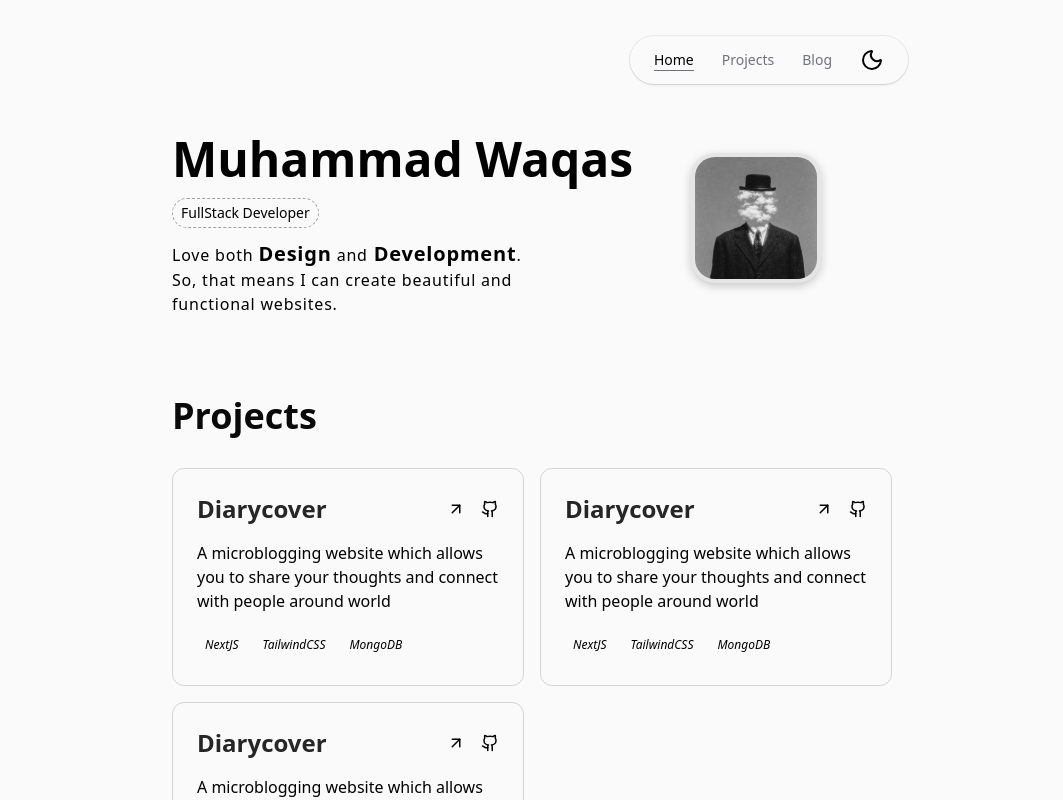
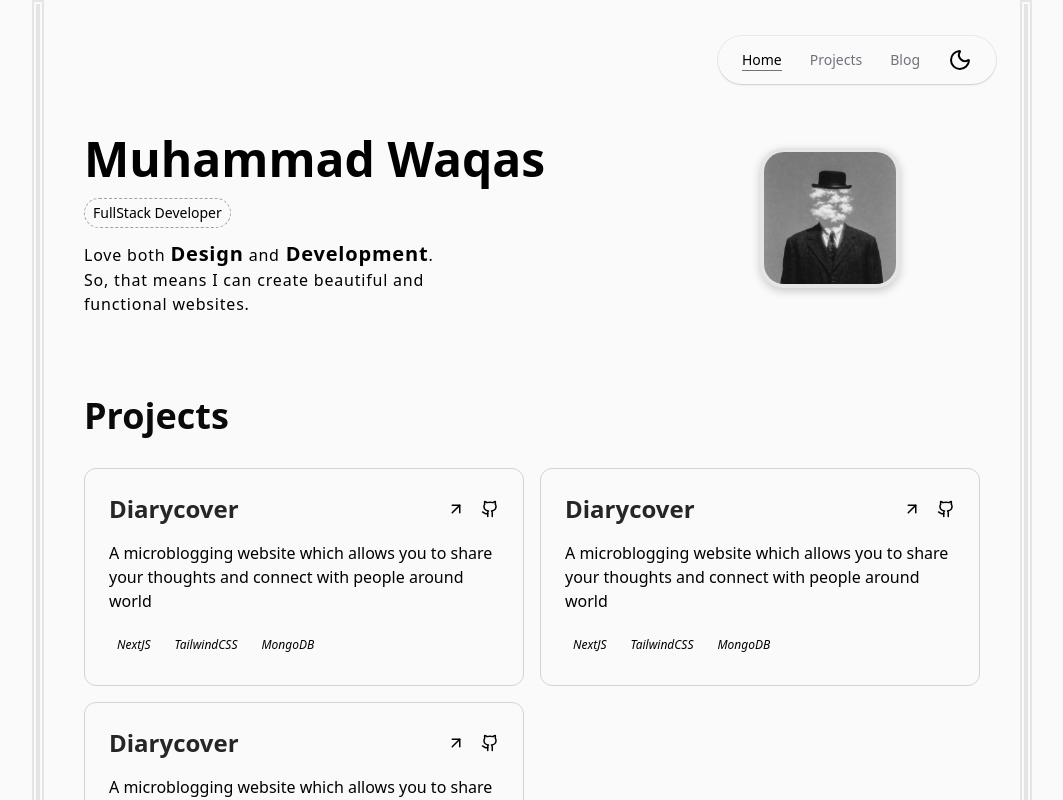
Before and after one commit to waqas60/portfolio, a Next.js app: page / in a window 1280 px wide. Shown: the top 800 px of the page, without its empty margins (108-1171 px from the left). Built offline with nearby package versions, Linux system fonts and the light colour scheme.

Commit message:
layout changing, add boundhary and change meta data

```diff
--- a/app/layout.tsx
+++ b/app/layout.tsx
@@ -20,8 +20,8 @@ const inter = Inter({
 });
 
 export const metadata: Metadata = {
-  title: "Create Next App",
-  description: "Generated by create next app",
+  title: "Portfolio of Muhammad Waqas",
+  description: "portfolio by m_waqas",
 };
 
 export default function RootLayout({
@@ -32,11 +32,22 @@ export default function RootLayout({
   return (
     <html lang="en">
       <body
-        className={`${inter.variable} text-foregroundI bg-background mx-auto min-h-screen max-w-200 font-sans antialiased`}
+        className={`${inter.variable} text-foregroundI bg-background mx-auto flex min-h-screen max-w-250 font-sans antialiased`}
       >
-        <ThemeProvider attribute="class" defaultTheme="system" enableSystem>
-          <Navbar />
-          {children}
+        <ThemeProvider
+          attribute="class"
+          defaultTheme="system"
+          enableSystem
+          disableTransitionOnChange
+        >
+          <div className=" min-h-screen border-6 border-double border-neutral-200 dark:border-neutral-800" />
+          {/* <div className="min-h-screen border-3 border-neutral-200" /> */}
+          {/* <div className="min-h-screen border border-neutral-200 ml-1" /> */}
+          <div>
+            <Navbar />
+            {children}
+          </div>
+          <div className="min-h-screen border-6 border-double border-neutral-200 dark:border-neutral-800" />
         </ThemeProvider>
       </body>
     </html>
--- a/app/page.tsx
+++ b/app/page.tsx
@@ -6,7 +6,7 @@ export default function Home() {
   return (
     <div className="px-10">
       <main className="flex flex-col justify-between">
-        <div className="flex items-center gap-2">
+        <div className="flex items-center justify-between">
           <div>
             <h1 className="text-5xl/relaxed font-semibold">Muhammad Waqas</h1>
             <p className="w-fit rounded-full border border-dashed border-neutral-400 px-2 py-1 text-sm">
@@ -14,8 +14,8 @@ export default function Home() {
             </p>
             <div className="leading-wider mt-3 max-w-[70%] text-base tracking-wider dark:text-neutral-50">
               <p className="w-full">
-                Love both <span className="font-bold text-xl">Design</span> and
-                <span className="font-bold text-xl"> Development</span>.
+                Love both <span className="text-xl font-bold">Design</span> and
+                <span className="text-xl font-bold"> Development</span>.
               </p>
               <p className="">
                 So, that means I can create beautiful and functional websites.
@@ -23,12 +23,12 @@ export default function Home() {
             </div>
           </div>
 
-          <div className="pointer-events-none overflow-hidden rounded-3xl bg-neutral-200 shadow-[0_3px_10px_rgb(0,0,0,0.2)] select-none">
+          <div className="pointer-events-none overflow-hidden rounded-3xl bg-neutral-200 shadow-[0_3px_10px_rgb(0,0,0,0.2)] select-none mr-20">
             <Image
               alt=""
               src={"/profile.jpg"}
-              width={130}
-              height={130}
+              width={140}
+              height={140}
               className="rounded-3xl p-1"
             />
             {/* <div className="h-0.5 bg-linear-to-l via-cyan-400 to-transparent"/> */}
```
